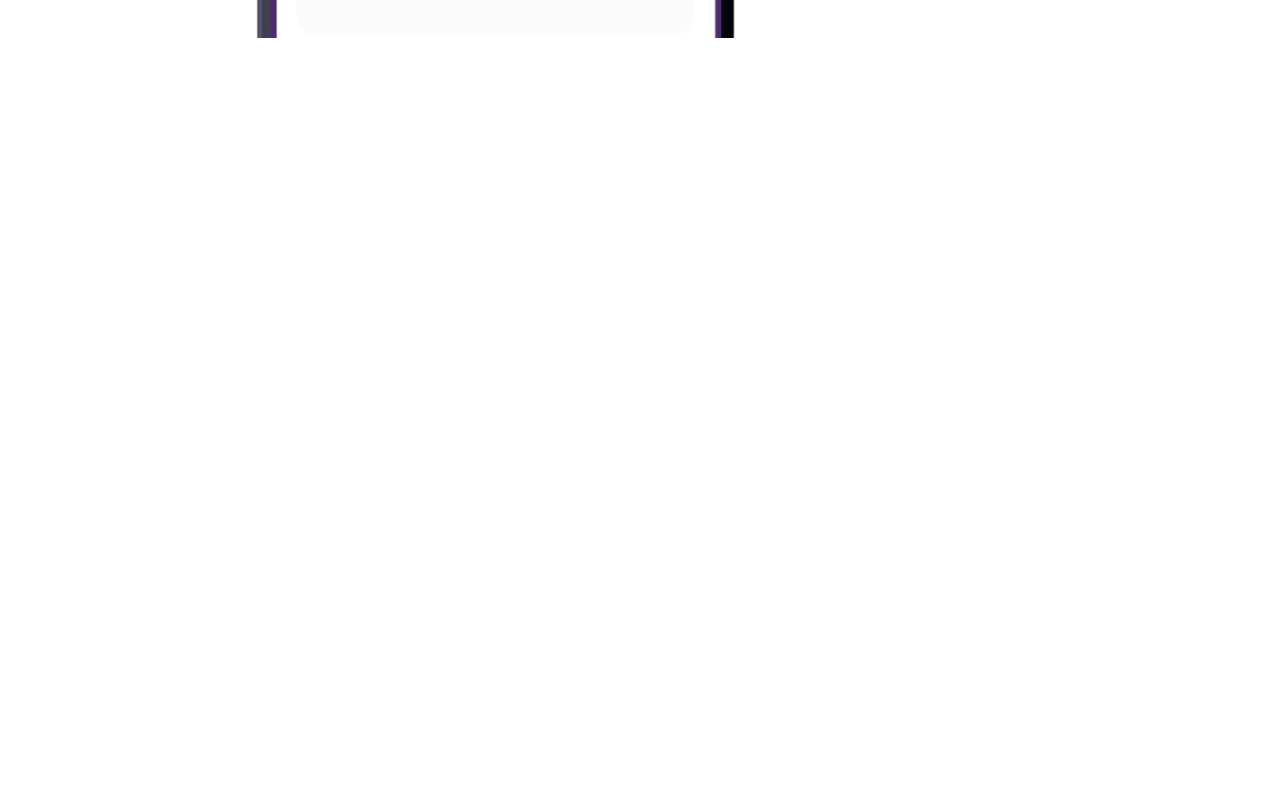
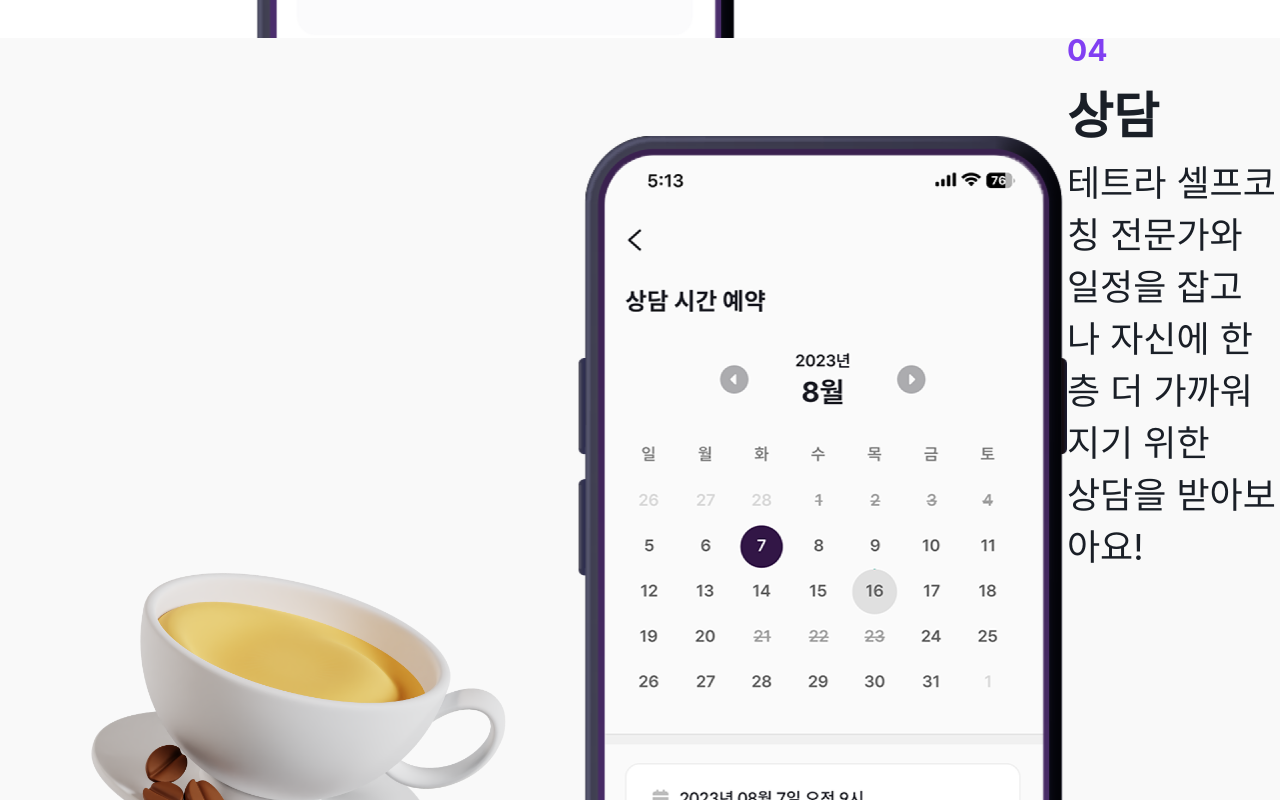
Before and after one commit to dstestdeveloper/tetra, a React (Create React App) app: page / in a window 1280 px wide. Shown: the part 5140-5940 px from the top of the page. Before the commit the page ends 5378 px from the top, so only its background shows below. Built offline with nearby package versions, Linux system fonts and the light colour scheme.

Commit message:
Feature: 상담 부분 배치 제외 완성

```diff
--- a/src/App.tsx
+++ b/src/App.tsx
@@ -1,4 +1,5 @@
 import Community from "./components/Community";
+import Consulting from "./components/Consulting";
 import Header from "./components/Header";
 import Intro from "./components/Intro";
 import Lecture from "./components/Lecture";
@@ -14,6 +15,7 @@ function App() {
   //quiz부분 회색원 + 그 쪽 style문제
   //커뮤니티부분 회색원 + 그 쪽 style문제
   //강의부분 회색원 + 그 쪽 style문제
+  //상담부분 회색원 + 그 쪽 style문제
 
   return (
     <>
@@ -23,6 +25,7 @@ function App() {
       <Quiz />
       <Community />
       <Lecture />
+      <Consulting />
       <div style={{ height: "200px" }}></div>
     </>
   );
--- /dev/null
+++ b/src/components/Consulting.tsx
@@ -0,0 +1,75 @@
+import React from "react";
+import styled from "styled-components";
+
+const Consulting: React.FC = () => {
+  return (
+    <ConsultingWrapper>
+      <ConsultingImage
+        src={"/images/coffee.png"}
+        alt="coffee"
+        width={582}
+        height={572}
+      />
+      <ConsultingImage
+        src={"/images/consultingPhone.png"}
+        alt="consultingPhone"
+        width={489}
+        height={869}
+      />
+      <ConsultingDescription>
+        <PurpleTitle>04</PurpleTitle>
+        <Title>상담</Title>
+        <Content>
+          테트라 셀프코칭 전문가와 일정을 잡고
+          <br />나 자신에 한층 더 가까워지기 위한
+          <br />
+          상담을 받아보아요!
+        </Content>
+      </ConsultingDescription>
+    </ConsultingWrapper>
+  );
+};
+
+const PurpleTitle = styled.div`
+  font-weight: 700;
+  font-size: 30px;
+  color: #813ff2;
+`;
+
+const Content = styled.div`
+  font-weight: 400;
+  font-size: 36px;
+  color: #1a1f27;
+  margin-top: 6px;
+`;
+
+const Title = styled.div`
+  font-weight: 700;
+  font-size: 50px;
+  color: #1a1f27;
+  margin-top: 8px;
+`;
+
+const ConsultingDescription = styled.div`
+  display: inline-flex;
+  flex-direction: column;
+  align-items: flex-start;
+  margin-bottom: 435px;
+`;
+
+const ConsultingImage = styled.img`
+  object-fit: contain;
+  z-index: 1;
+`;
+
+const ConsultingWrapper = styled.div`
+  position: relative;
+  width: 100%;
+  height: 967px;
+  background-color: #f9f9f9;
+  display: inline-flex;
+  justify-content: space-evenly;
+  align-items: flex-end;
+`;
+
+export default Consulting;
```
Also changed, not shown: public/images/coffee.png (added), public/images/consultingPhone.png (added).
